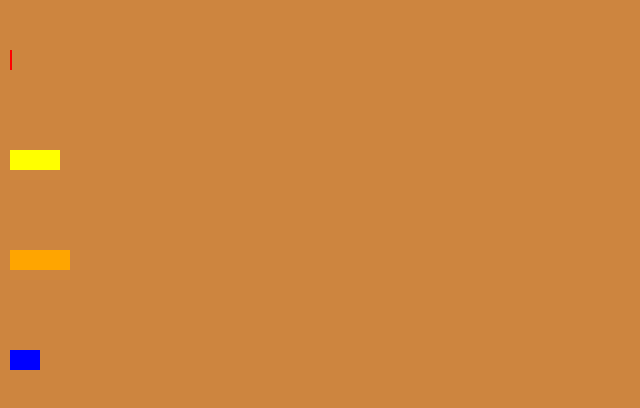
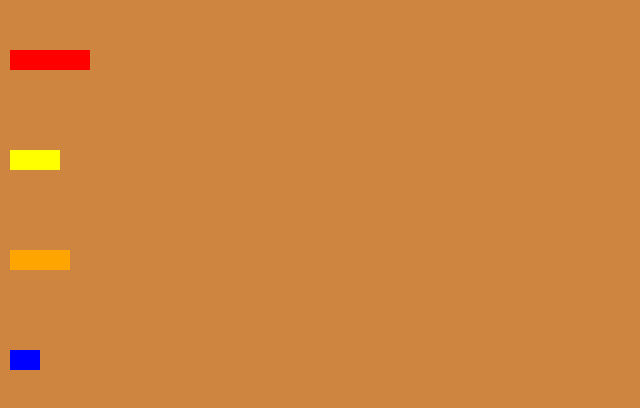
Before and after one commit to MarijnBoumans1629131/MinorDataVis, a plain HTML site: page index.html in a window 1280 px wide. Shown: the whole page, without its empty margins (0-640 px from the left). Drawn offline with Linux system fonts and the light colour scheme.

Commit message:
Update index.html

```diff
--- a/index.html
+++ b/index.html
@@ -10,7 +10,7 @@
          position: absolute;
          top: 50px;
          left: 10px;
-         border: black; width: 2px;}
+         border: black;}
         .bananas{width: 50px; height: 20px; background-color: yellow; position: absolute; top: 150px; left: 10px;}
         .oranges{width: 60px; height: 20px; background-color: orange; position: absolute; top: 250px; left: 10px;}
         .blueberries{width: 30px; height: 20px; background-color: blue; position: absolute; top: 350px; left: 10px;}
```
